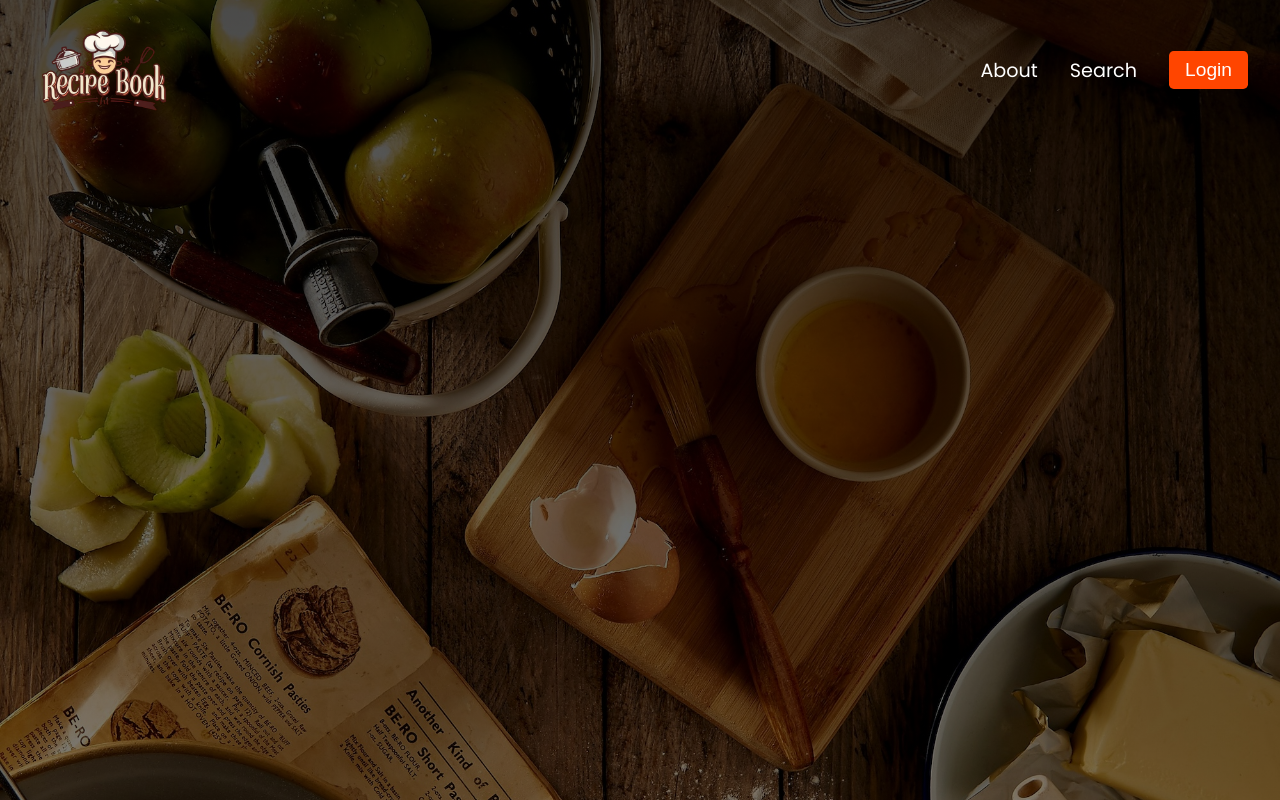
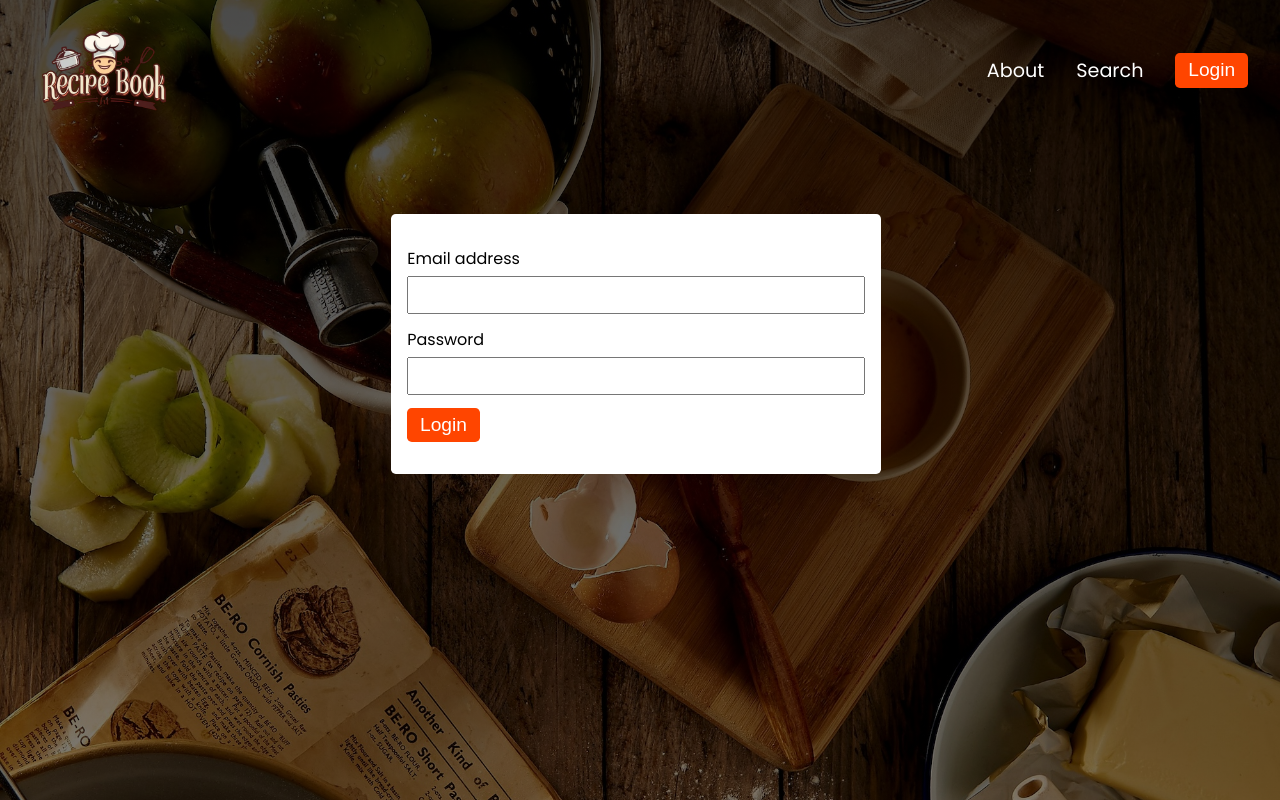
Before and after one commit to ucangun/CookBox_App, a React (Create React App) app: page /login in a window 1280 px wide. Built offline with nearby package versions, Linux system fonts and the light colour scheme.

Commit message:
"Updated ButtonStyle padding and added LoginBox component to Login page"

```diff
--- /dev/null
+++ b/src/components/LoginBox.jsx
@@ -0,0 +1,30 @@
+import Button from "./Button";
+import LoginContainer, {
+  LoginForm,
+  LoginInput,
+  LoginRow,
+} from "./style/LoginBoxStyle";
+
+const LoginBox = () => {
+  return (
+    <LoginContainer>
+      <LoginForm>
+        <LoginRow>
+          <label htmlFor="email">Email address</label>
+          <LoginInput type="email" id="email" />
+        </LoginRow>
+
+        <LoginRow>
+          <label htmlFor="password">Password</label>
+          <LoginInput type="password" id="password" />
+        </LoginRow>
+
+        <div>
+          <Button secondary>Login</Button>
+        </div>
+      </LoginForm>
+    </LoginContainer>
+  );
+};
+
+export default LoginBox;
--- a/src/components/style/ButtonStyle.jsx
+++ b/src/components/style/ButtonStyle.jsx
@@ -3,7 +3,7 @@ import styled from "styled-components";
 const MainButton = styled.button`
   align-self: center;
   display: inline-block;
-  padding: ${({ secondary }) => (secondary ? "0.5rem 1rem" : "0.8rem 1.4rem")};
+  padding: ${({ secondary }) => (secondary ? "0.4rem .8rem" : "0.8rem 1.4rem")};
   background-color: ${({ secondary }) => (secondary ? "orangered" : "#fff")};
   color: ${({ secondary }) => (secondary ? "#fff" : "orangered")};
   border: none;
--- /dev/null
+++ b/src/components/style/LoginBoxStyle.jsx
@@ -0,0 +1,35 @@
+import styled from "styled-components";
+
+const LoginContainer = styled.div`
+  background-color: #fff;
+  border-radius: 0.3rem;
+  padding: 2rem 1rem;
+  width: 40%;
+  margin: 5rem 0 0;
+
+  align-self: center;
+`;
+
+export const LoginForm = styled.form`
+  display: flex;
+  flex-direction: column;
+  gap: 0.8rem;
+`;
+
+export const LoginRow = styled.div`
+  display: flex;
+  flex-direction: column;
+  gap: 0.3rem;
+`;
+
+export const LoginInput = styled.input`
+  width: 100%;
+  padding: 0.5rem;
+  font-size: 1rem;
+
+  &:focus {
+    outline: none;
+  }
+`;
+
+export default LoginContainer;
--- a/src/pages/Login.jsx
+++ b/src/pages/Login.jsx
@@ -1,11 +1,13 @@
 import React from "react";
+import Navbar from "../components/Navbar";
 import Container from "../components/style/ContainerStyle";
-import Navbar from "../components/Navbar";
+import LoginBox from "../components/LoginBox";
 
 const Login = () => {
   return (
     <Container>
       <Navbar />
+      <LoginBox />
     </Container>
   );
 };
```
